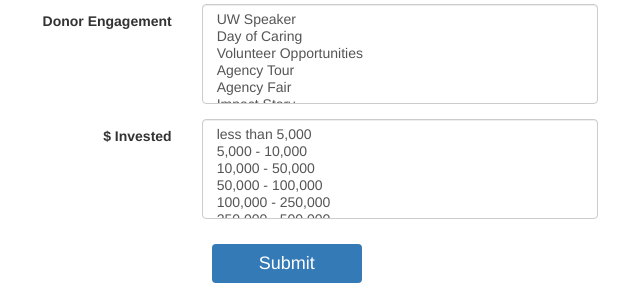
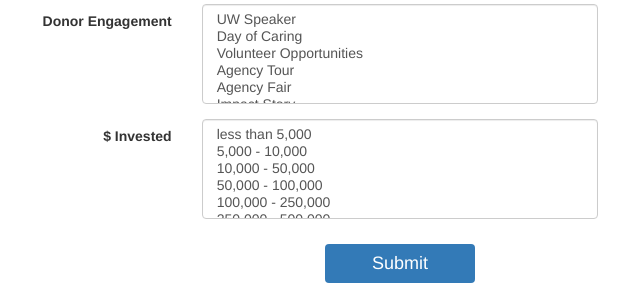
Before and after one commit to ltylee1/team-1, a Django app: template uw_dashboard/templates/search-page.html in a window 1280 px wide. Shown: the part 1007-1315 px from the top of the page, without its empty margins (240-880 px from the left). Run offline with Django 3.2, Linux system fonts and the light colour scheme; the template is opened without the code that fills it, so the values that code supplies are empty; parts of the project's set-up code (start-up, migrations or seed data) failed here and were passed over; some libraries are stand-ins or nearby versions.

Commit message:
Updated Search page

```diff
--- a/uw_dashboard/templates/search-page.html
+++ b/uw_dashboard/templates/search-page.html
@@ -248,8 +248,7 @@
 
 <!-- Button -->
 <div class="form-group">
-  <label class="col-md-4 control-label" for="singlebutton"></label>
-  <div class="col-md-4">
+  <div class="text-center-home title-text">
     <input type="submit" value="Submit" id="singlebutton" name="Submit" class="btn btn-primary">
   </div>
 </div>
```
